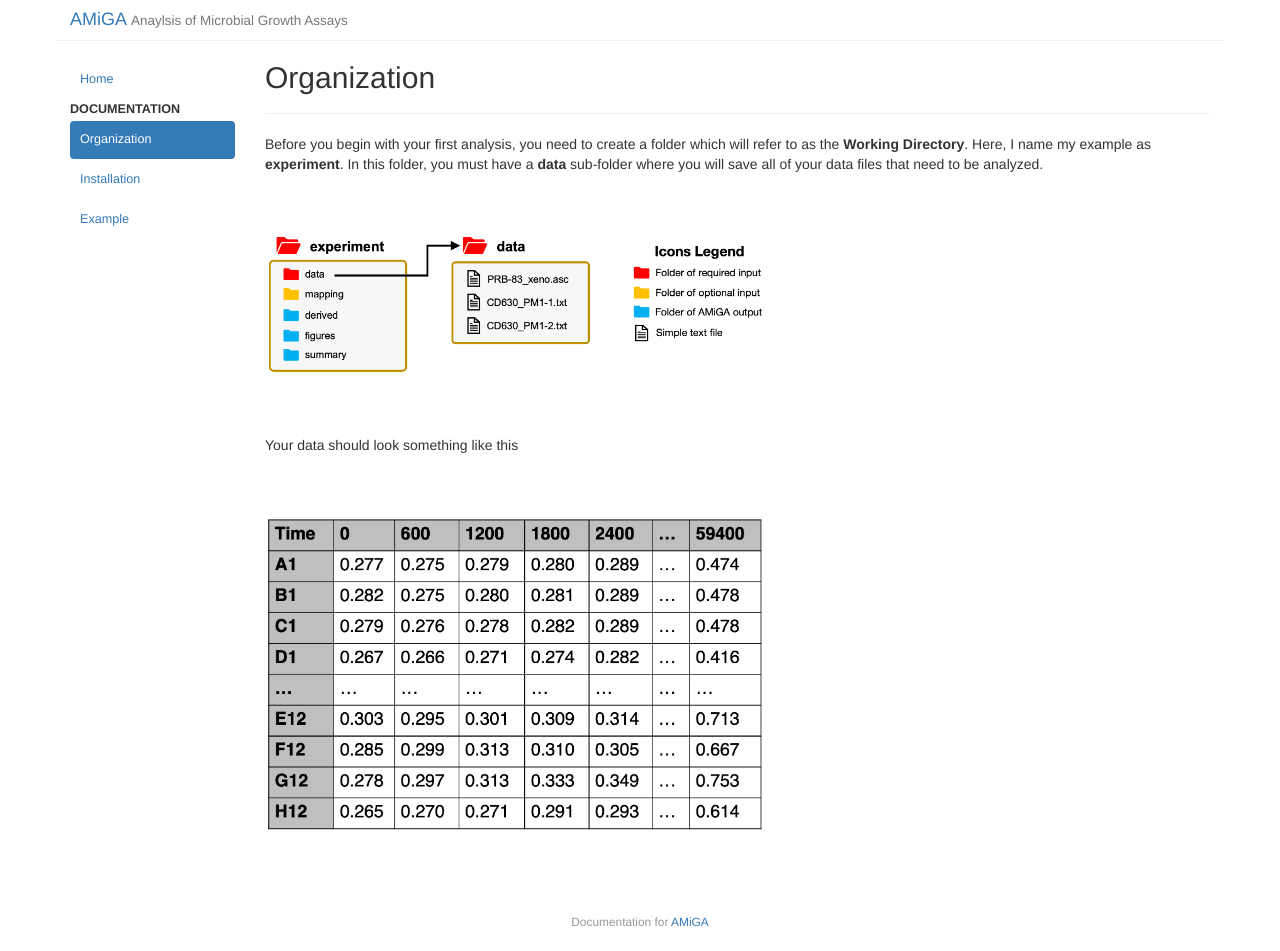
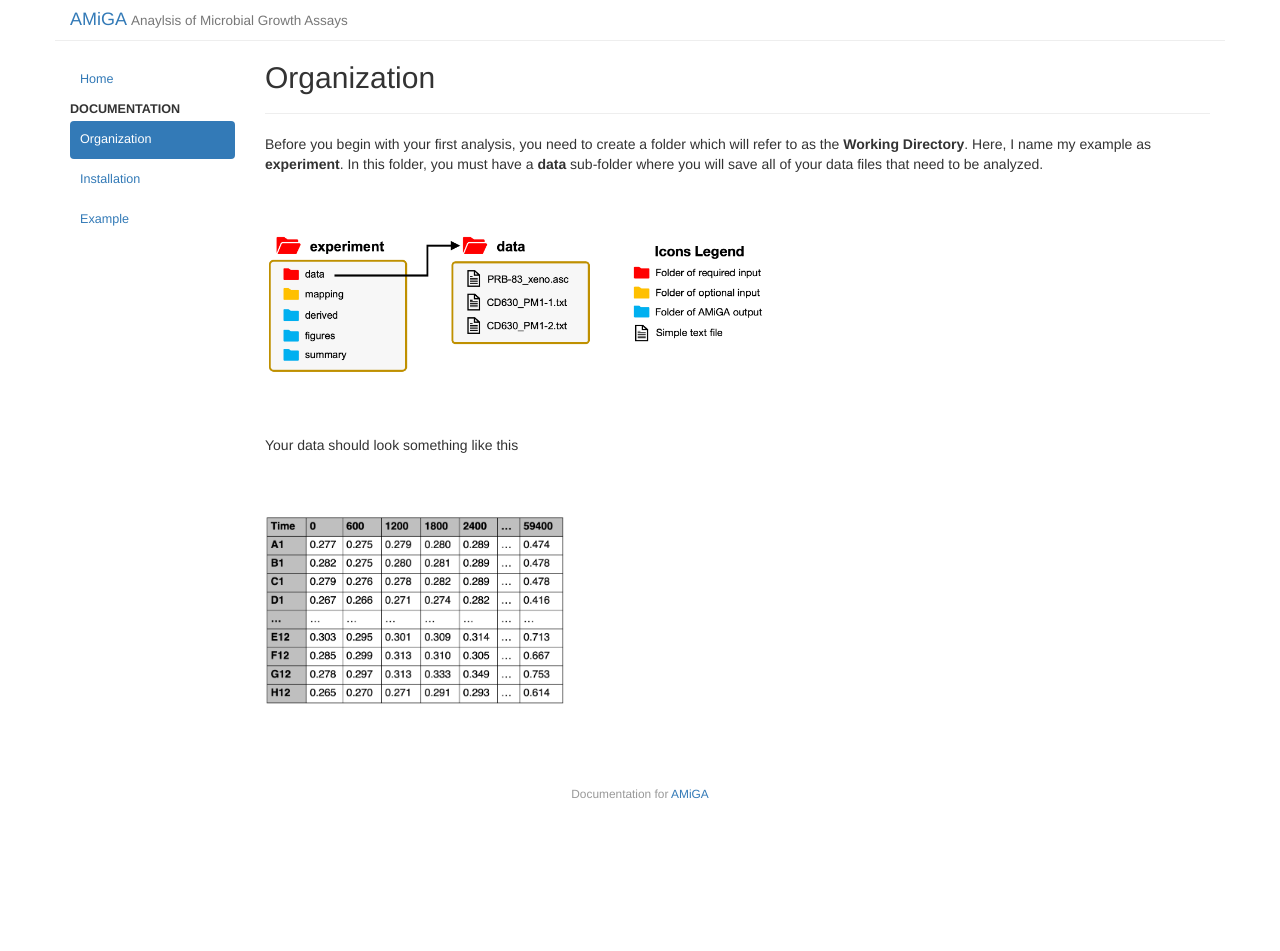
Before and after one commit to firasmidani/amiga, a Jekyll site: the page built from docs/_posts/2020-03-24-organization.md, in a window 1280 px wide. Built offline with Jekyll 4.4.1, drawn with Linux system fonts in a browser that asks for light colours; after the commit the page ends 900 px from its top, so only the background shows below that.

Commit message:
resizing

```diff
--- a/docs/_posts/2020-03-24-organization.md
+++ b/docs/_posts/2020-03-24-organization.md
@@ -18,7 +18,7 @@
 
 <br /><br />
 
-![example data file](../assets/img/example_data_file.png){:width="500px"}
+![example data file](../assets/img/example_data_file.png){:width="300px"}
 <!--- ![amiga directory tree example](../assets/img/amiga_directory_tree_simple.png){:class="img-responsive"} --->
 
 <br /><br />
```
